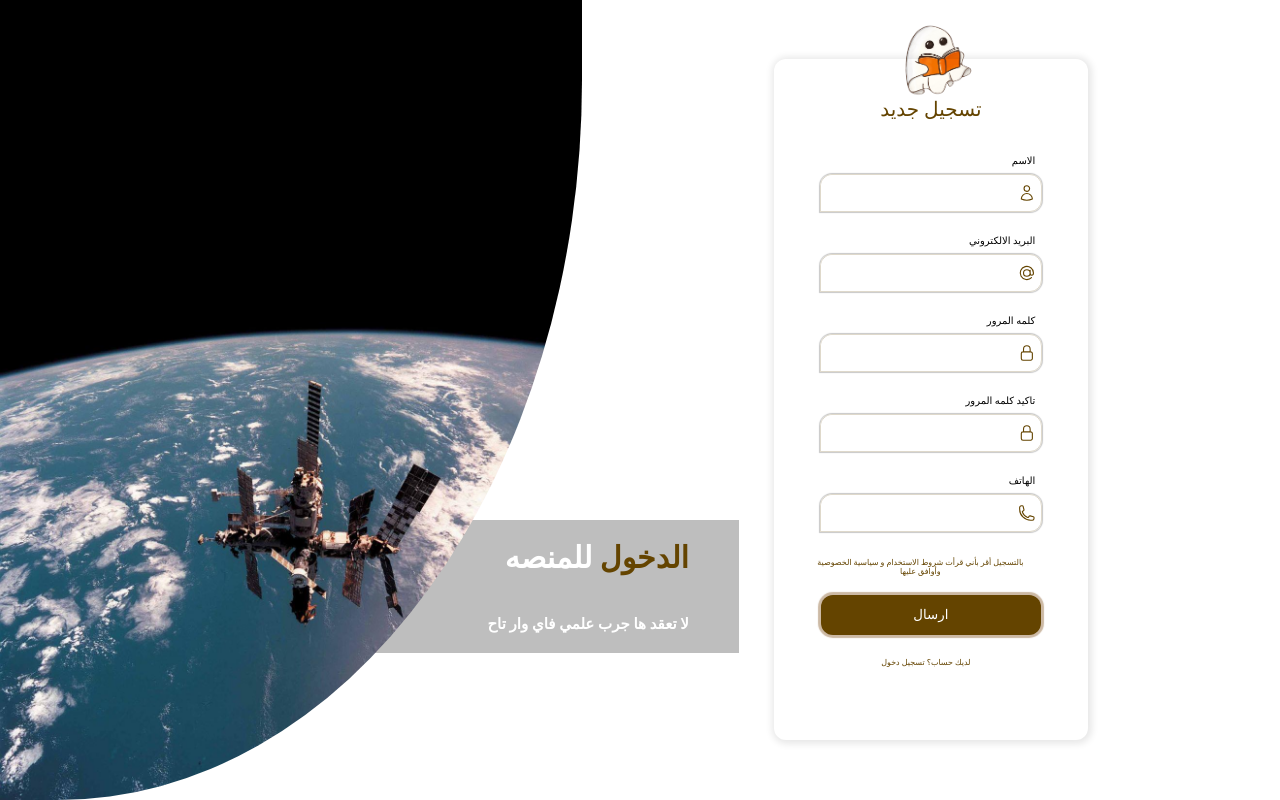
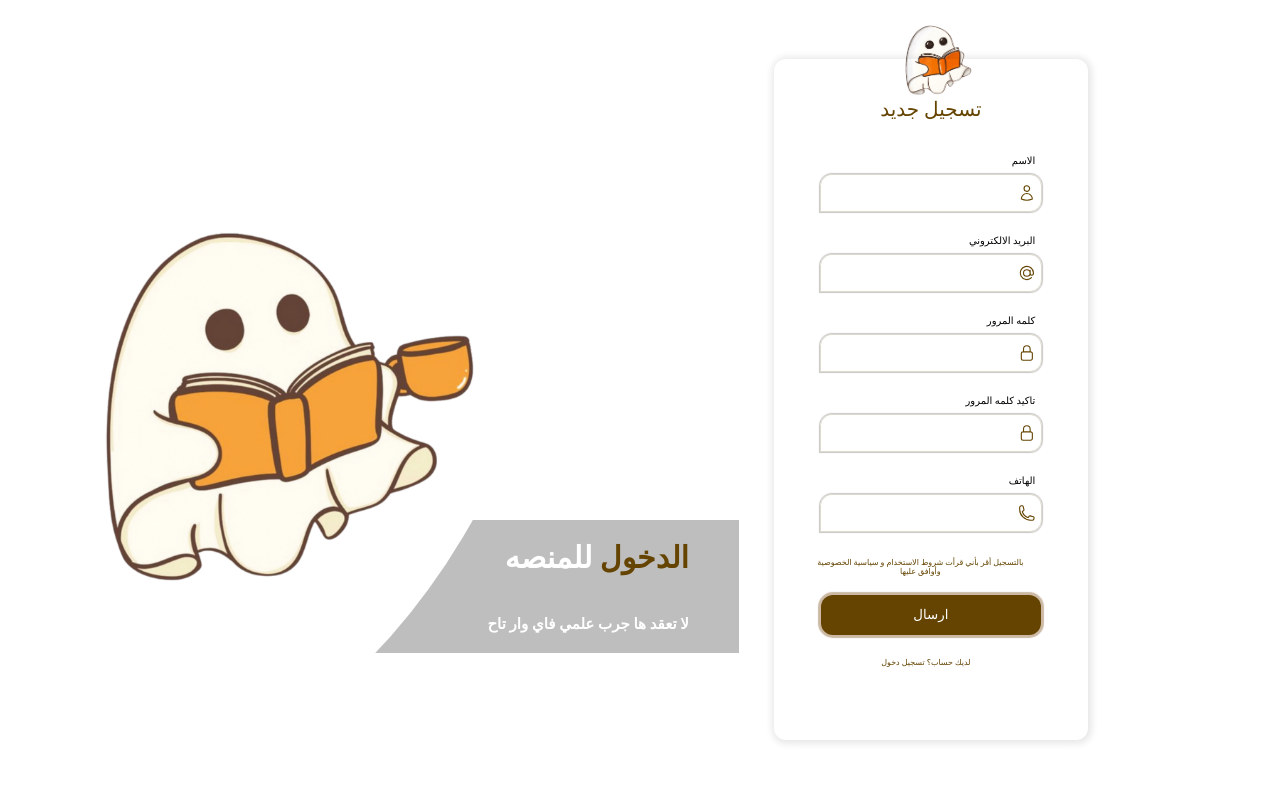
Before and after one commit to Alshaqsi136/next, a Next.js app: page /login in a window 1280 px wide. Built offline with nearby package versions, Linux system fonts and the light colour scheme; a web font is replaced by a local one.

Commit message:
Update login.css

```diff
--- a/app/login/login.css
+++ b/app/login/login.css
@@ -59,7 +59,7 @@ input{
   top: 0;
   position: relative;
   height: 100%;
-  background-image: url("./WhatsApp\ Image\ 2025-02-03\ at\ 1.27.06\ AM.jpeg");
+  background-image: url("../Logo\ 2_page-0001.jpg");
 
   background-position: bottom;
  background-size: cover;
```
